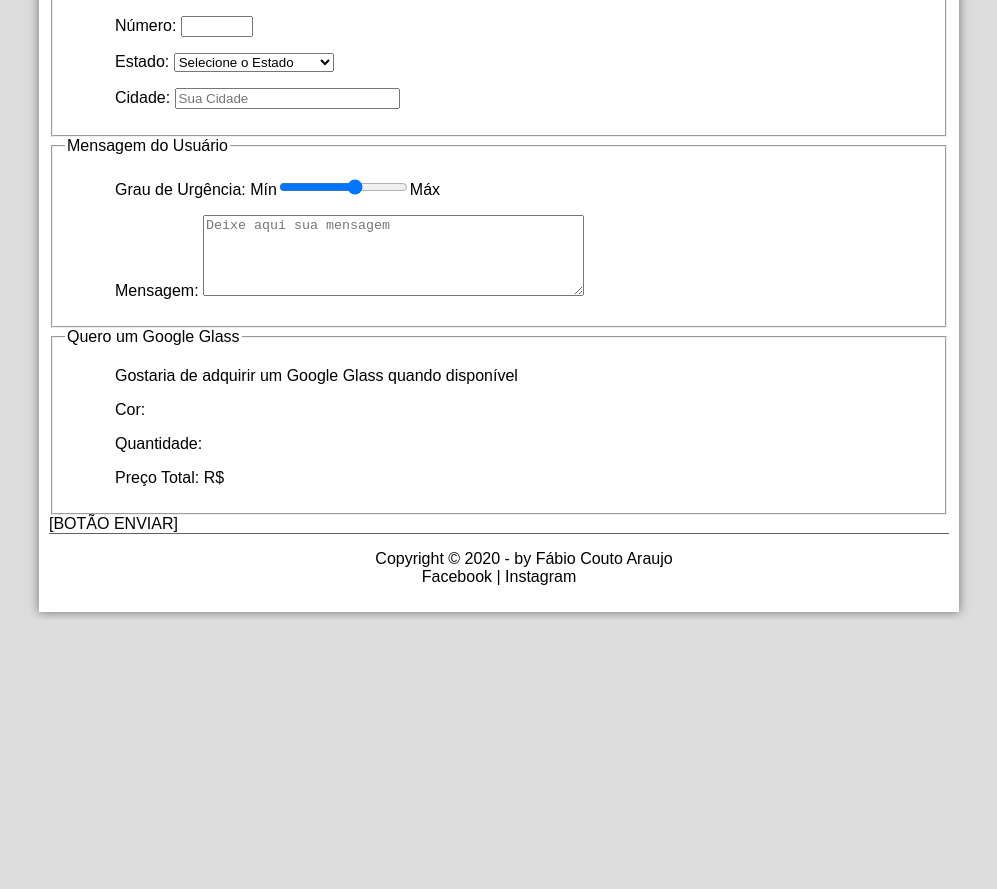
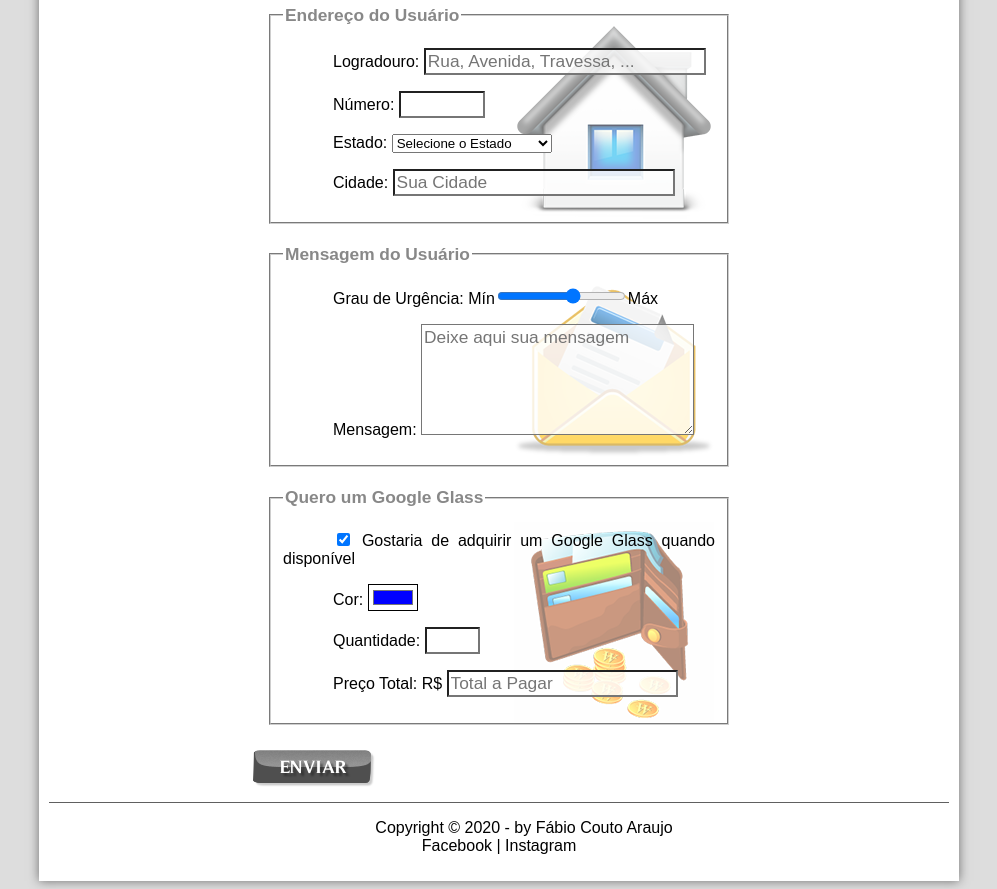
Before and after one commit to fabiocoutoaraujo/CursoVideoHTML5, a plain HTML site: page projeto-glass/fale-conosco.html in a window 1280 px wide. Shown: the part 656-1545 px from the top of the page, without its empty margins (141-1138 px from the left). Before the commit the page ends 1276 px from the top, so only its background shows below. Drawn offline with Linux system fonts and the light colour scheme.

Commit message:
Add contact us part two

```diff
--- a/projeto-glass/_css/form.css
+++ b/projeto-glass/_css/form.css
@@ -0,0 +1,53 @@
+@charset "UTF-8";
+
+form {
+    width: 500px;
+    margin: auto;
+}
+
+input, textarea {
+    font-family: sans-serif;
+    font-weight: normal;
+    font-size: 13pt;
+    background-color: rgba(255, 255, 255, .8);
+}
+
+input:hover, textarea:hover {
+    background-color: #dddddd;
+}
+
+legend {
+    color: #888888;
+    font-weight: bold;
+    font-size: 13pt;
+    font-family: sans-serif;
+}
+
+fieldset {
+    border-color: #cecece;
+    margin: 20px;
+}
+
+fieldset#sexo {
+    width: 150px;
+}
+
+fieldset#usuario {
+    background: url(../_imagens/icone-contato.png) no-repeat 95% 95%;
+}
+
+fieldset#endereco {
+    background: url(../_imagens/icone-endereco.png) no-repeat 95% 95%;
+}
+
+fieldset#mensagem {
+    background: url(../_imagens/icone-mensagem.png) no-repeat 95% 95%;
+}
+
+fieldset#msg {
+    background: url(../_imagens/icone-mensagem.png) no-repeat 95% 95%;
+}
+
+fieldset#pedido {
+    background: url(../_imagens/icone-pagamento.png) no-repeat 95% 95%;
+}
--- a/projeto-glass/fale-conosco.html
+++ b/projeto-glass/fale-conosco.html
@@ -8,6 +8,13 @@
     <link rel="stylesheet" href="_css/estilo.css">
     <link rel="stylesheet" href="_css/form.css">
     <script src="_javascript/funcoes.js"></script>
+    <script>
+        function calc_total() {
+            let qtd = parseInt(document.getElementById('cQtde').value);
+            tot = qtd * 1500;
+            document.getElementById('cPreco').value = tot;
+        }
+    </script>
 </head>
 
 <body>
@@ -47,7 +54,7 @@
                     </hgroup>
                 </header>
 
-                <form method="POST" id="fContato" action="mailto:fabiocoutoaraujo@gmail.com">
+                <form method="POST" id="fContato" action="mailto:fabiocoutoaraujo@gmail.com" oninput="calc_total();">
                     <fieldset id="usuario">
                         <legend>Identificação do Usuário</legend>
                         <p><label for="cNome">Nome:</label>
@@ -159,19 +166,26 @@
                             Mín<input type="range" name="tGrau" id="cGrau" min="0" max="10" step="2">Máx
                         </p>
                         <p><label for="cMsg">Mensagem:</label>
-                            <textarea name="tMsg" id="cMsg" cols="45" rows="5" placeholder="Deixe aqui sua mensagem"></textarea>
+                            <textarea name="tMsg" id="cMsg" cols="25" rows="5" placeholder="Deixe aqui sua mensagem"></textarea>
                         </p>
                     </fieldset>
 
                     <fieldset id="pedido">
                         <legend>Quero um Google Glass</legend>
-                        <p><label for="cInteresse">Gostaria de adquirir um Google Glass quando disponível</label></p>
-                        <p><label for="cCor">Cor:</label></p>
-                        <p><label for="cQtde">Quantidade:</label></p>
-                        <p><label for="cPreco">Preço Total: R$</label></p>
+                        <p><input type="checkbox" name="tInteresse" id="tInteresse" checked="checked">
+                            <label for="cInteresse">Gostaria de adquirir um Google Glass quando disponível</label></p>
+                        <p><label for="cCor">Cor:</label>
+                            <input type="color" name="tCor" id="cCor" value="#0000FF" />
+                        </p>
+                        <p><label for="cQtde">Quantidade:</label>
+                            <input type="number" name="tQtde" id="cQtde" min="0" max="5">
+                        </p>
+                        <p><label for="cPreco">Preço Total: R$</label>
+                            <input type="text" name="tPreco" id="cPreco" placeholder="Total a Pagar" readonly />
+                        </p>
                     </fieldset>
 
-                    [BOTÃO ENVIAR]
+                    <input type="image" name="tEnviar" src="_imagens/botao-enviar.png">
                 </form>
             </article>
         </section>
```
